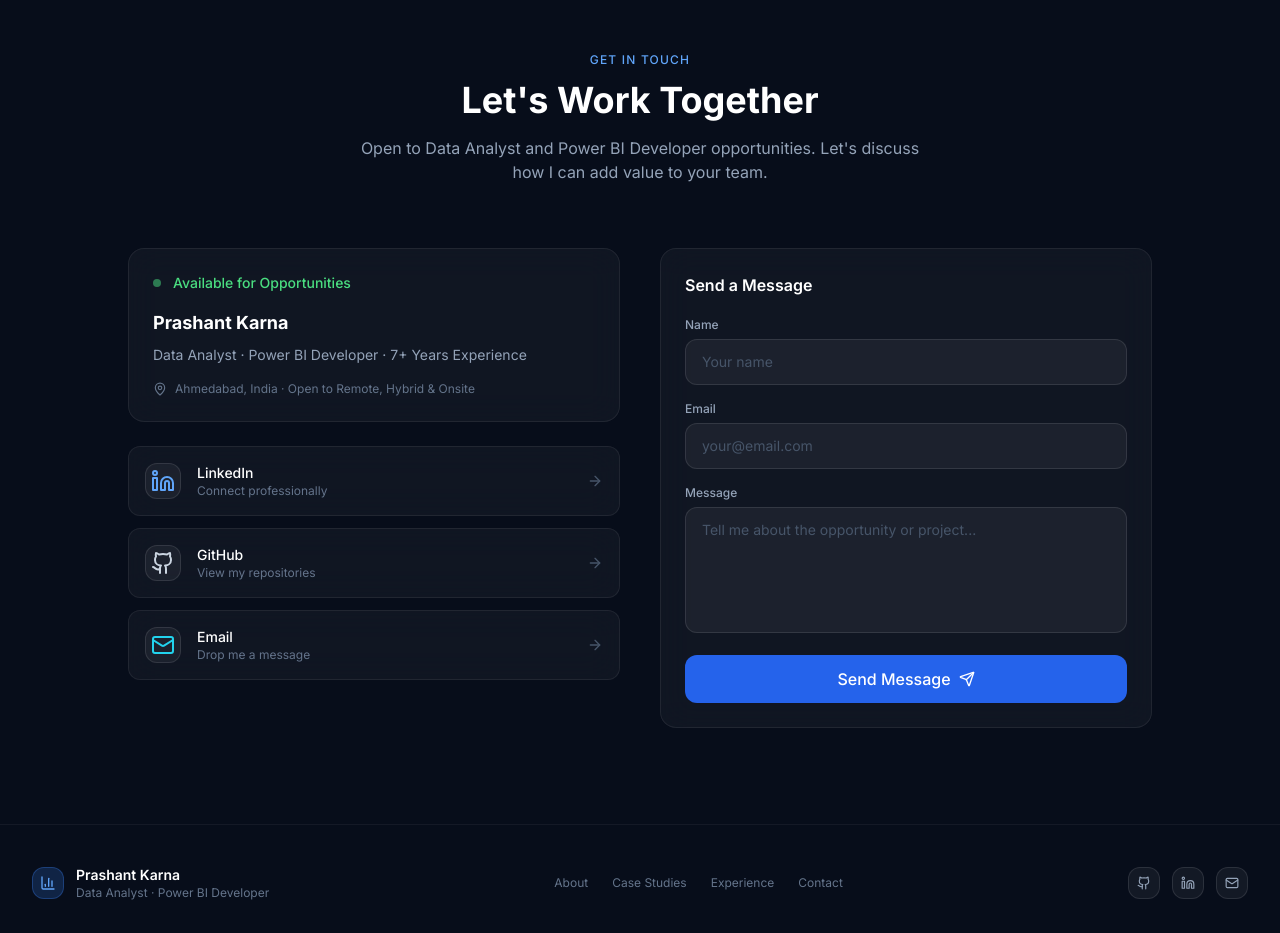
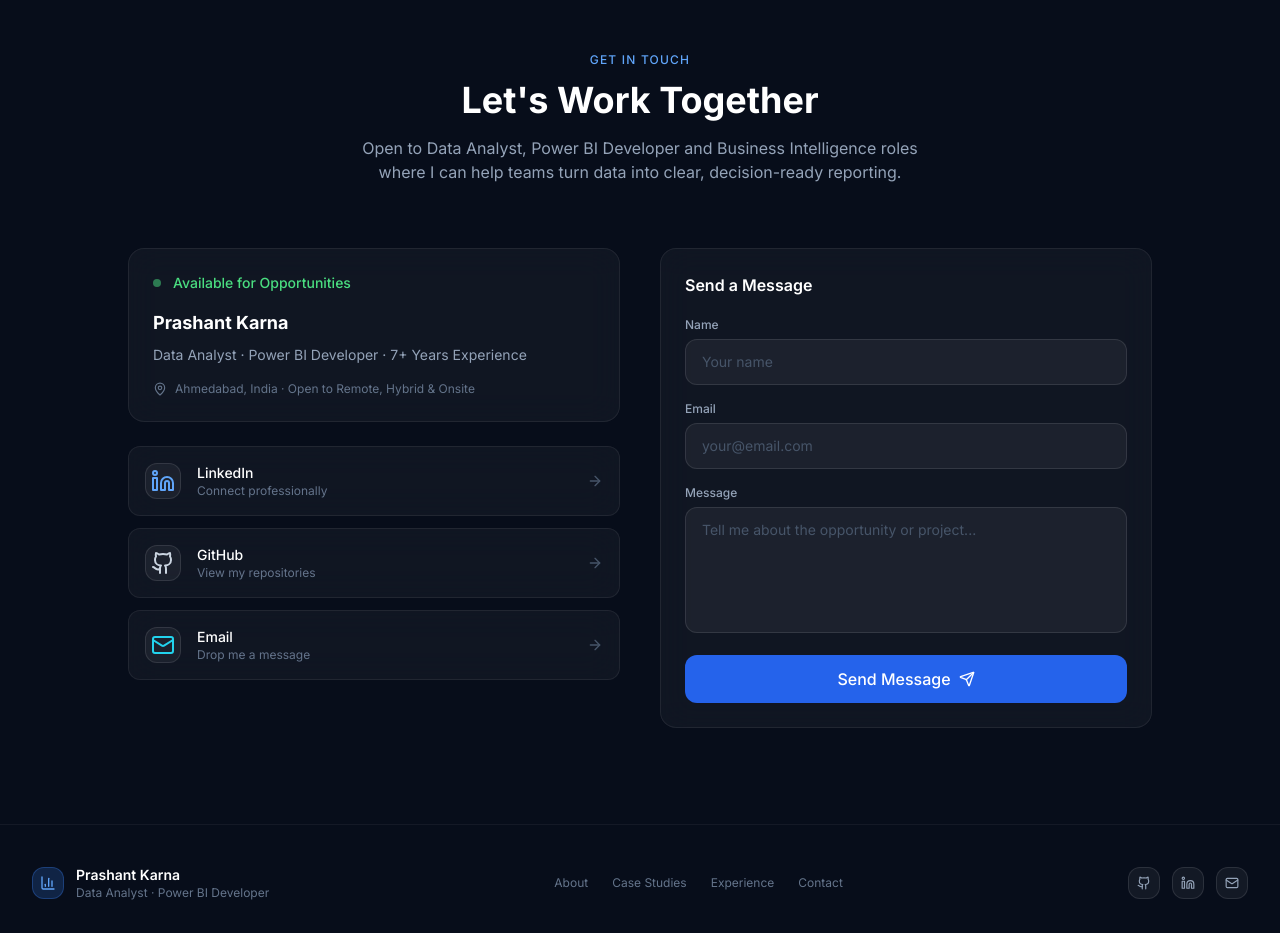
Before and after one commit to legitanna/Prashant-Portfolio, a Next.js app: page / in a window 1280 px wide. Shown: the part 8680-9613 px from the top of the page. Built offline with nearby package versions, Linux system fonts and the light colour scheme.

Commit message:
Refine contact section wording

```diff
--- a/components/Contact.tsx
+++ b/components/Contact.tsx
@@ -49,7 +49,7 @@ export default function Contact() {
           <p className="text-xs font-medium text-blue-400 tracking-widest uppercase mb-3">Get In Touch</p>
           <h2 className="text-3xl sm:text-4xl font-bold text-white mb-4">Let&apos;s Work Together</h2>
           <p className="text-slate-400 max-w-xl mx-auto">
-            Open to Data Analyst and Power BI Developer opportunities. Let&apos;s discuss how I can add value to your team.
+            Open to Data Analyst, Power BI Developer and Business Intelligence roles where I can help teams turn data into clear, decision-ready reporting.
           </p>
         </div>
 
```
